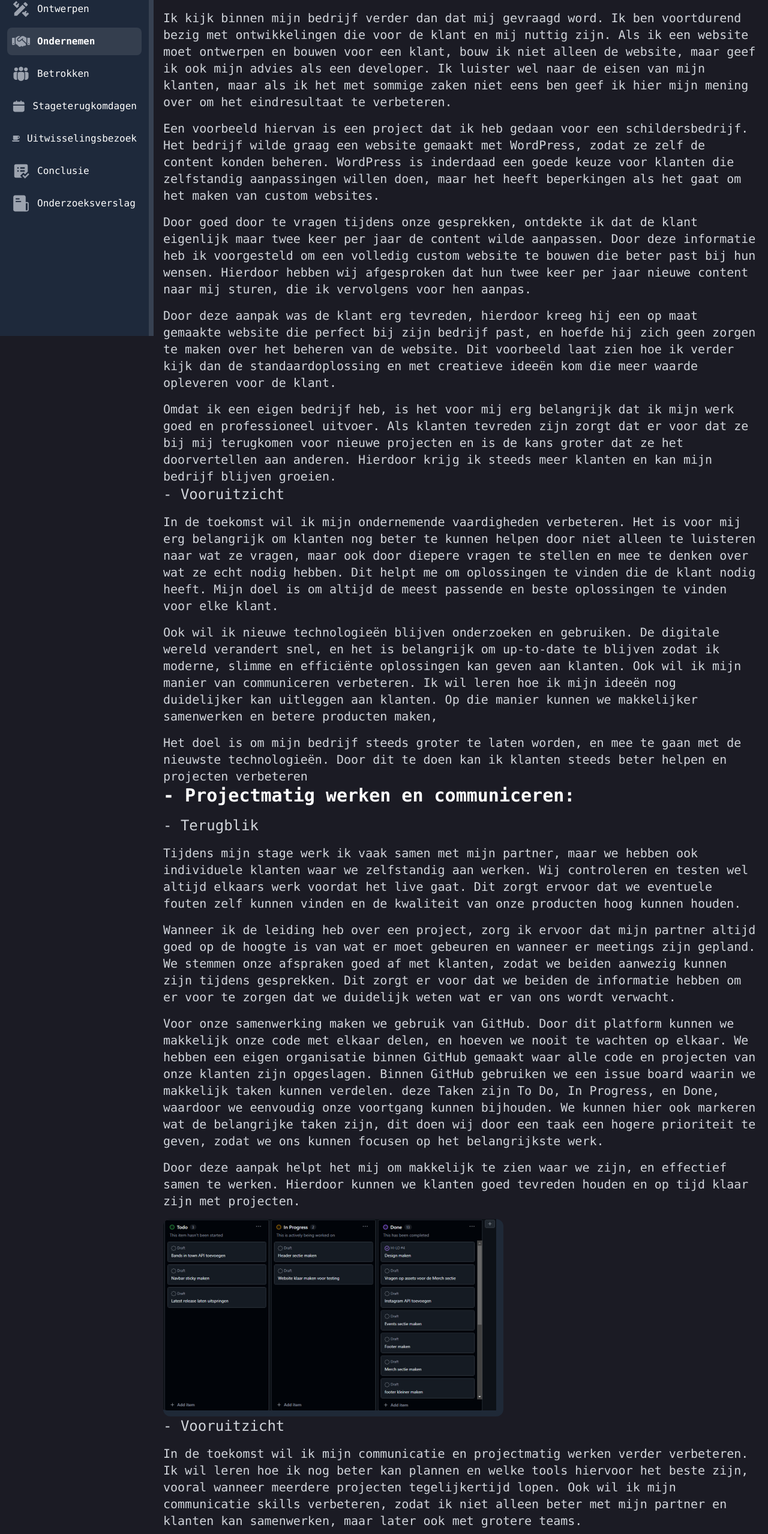
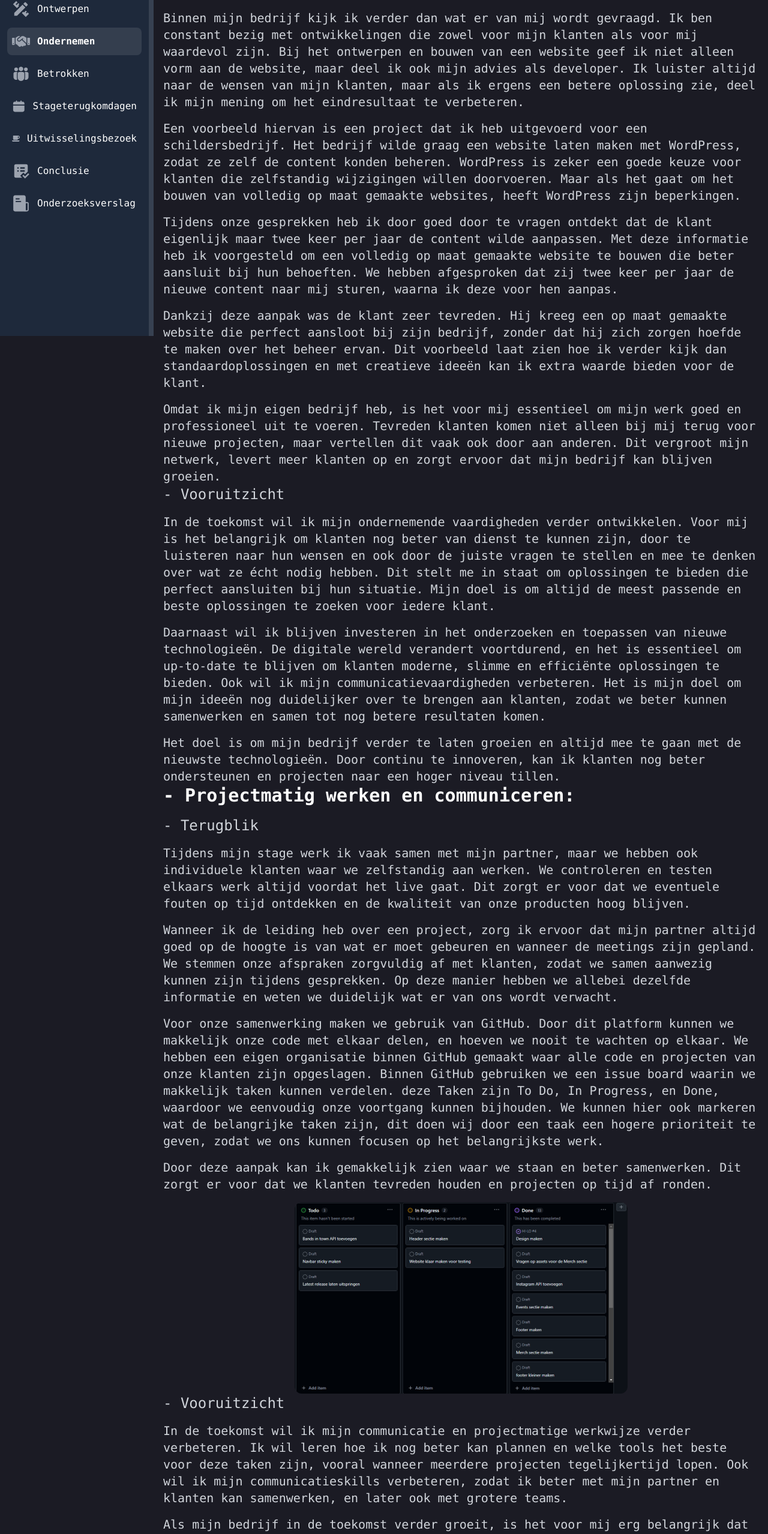
Before and after one commit to Martijn-Kalkman/stage, a Nuxt app: page /ondernemen in a window 1280 px wide. Shown: the part 240-2797 px from the top of the page at 60% size. Built offline with nearby package versions, Linux system fonts and the light colour scheme.

Commit message:
verbeteringen

```diff
--- a/pages/leafylines.vue
+++ b/pages/leafylines.vue
@@ -98,12 +98,6 @@ import Navbar from "./components/navbar.vue";
           blijft. We staan klaar om eventuele problemen snel aan te pakken en
           zorgen ervoor dat je website soepel blijft draaien.
         </p>
-
-        <iframe
-          class="mx-auto mt-4 rounded-xl w-full h-96"
-          src="https://www.youtube.com/embed/tgbNymZ7vqY"
-        >
-        </iframe>
       </div>
     </div>
   </div>
--- a/pages/ondernemen.vue
+++ b/pages/ondernemen.vue
@@ -33,65 +33,68 @@ import OpenModal from "./components/openModal.vue";
       >
       <h4 class="text-2xl mt-4 mb-4">- Terugblik</h4>
       <p>
-        Ik kijk binnen mijn bedrijf verder dan dat mij gevraagd word. Ik ben
-        voortdurend bezig met ontwikkelingen die voor de klant en mij nuttig
-        zijn. Als ik een website moet ontwerpen en bouwen voor een klant, bouw
-        ik niet alleen de website, maar geef ik ook mijn advies als een
-        developer. Ik luister wel naar de eisen van mijn klanten, maar als ik
-        het met sommige zaken niet eens ben geef ik hier mijn mening over om het
+        Binnen mijn bedrijf kijk ik verder dan wat er van mij wordt gevraagd. Ik
+        ben constant bezig met ontwikkelingen die zowel voor mijn klanten als
+        voor mij waardevol zijn. Bij het ontwerpen en bouwen van een website
+        geef ik niet alleen vorm aan de website, maar deel ik ook mijn advies
+        als developer. Ik luister altijd naar de wensen van mijn klanten, maar
+        als ik ergens een betere oplossing zie, deel ik mijn mening om het
         eindresultaat te verbeteren.
       </p>
       <p class="mt-4">
-        Een voorbeeld hiervan is een project dat ik heb gedaan voor een
-        schildersbedrijf. Het bedrijf wilde graag een website gemaakt met
-        WordPress, zodat ze zelf de content konden beheren. WordPress is
-        inderdaad een goede keuze voor klanten die zelfstandig aanpassingen
-        willen doen, maar het heeft beperkingen als het gaat om het maken van
-        custom websites.
+        Een voorbeeld hiervan is een project dat ik heb uitgevoerd voor een
+        schildersbedrijf. Het bedrijf wilde graag een website laten maken met
+        WordPress, zodat ze zelf de content konden beheren. WordPress is zeker
+        een goede keuze voor klanten die zelfstandig wijzigingen willen
+        doorvoeren. Maar als het gaat om het bouwen van volledig op maat
+        gemaakte websites, heeft WordPress zijn beperkingen.
       </p>
       <p class="mt-4">
-        Door goed door te vragen tijdens onze gesprekken, ontdekte ik dat de
-        klant eigenlijk maar twee keer per jaar de content wilde aanpassen. Door
-        deze informatie heb ik voorgesteld om een volledig custom website te
-        bouwen die beter past bij hun wensen. Hierdoor hebben wij afgesproken
-        dat hun twee keer per jaar nieuwe content naar mij sturen, die ik
-        vervolgens voor hen aanpas.
+        Tijdens onze gesprekken heb ik door goed door te vragen ontdekt dat de
+        klant eigenlijk maar twee keer per jaar de content wilde aanpassen. Met
+        deze informatie heb ik voorgesteld om een volledig op maat gemaakte
+        website te bouwen die beter aansluit bij hun behoeften. We hebben
+        afgesproken dat zij twee keer per jaar de nieuwe content naar mij
+        sturen, waarna ik deze voor hen aanpas.
       </p>
       <p class="mt-4">
-        Door deze aanpak was de klant erg tevreden, hierdoor kreeg hij een op
-        maat gemaakte website die perfect bij zijn bedrijf past, en hoefde hij
-        zich geen zorgen te maken over het beheren van de website. Dit voorbeeld
-        laat zien hoe ik verder kijk dan de standaardoplossing en met creatieve
-        ideeën kom die meer waarde opleveren voor de klant.
+        Dankzij deze aanpak was de klant zeer tevreden. Hij kreeg een op maat
+        gemaakte website die perfect aansloot bij zijn bedrijf, zonder dat hij
+        zich zorgen hoefde te maken over het beheer ervan. Dit voorbeeld laat
+        zien hoe ik verder kijk dan standaardoplossingen en met creatieve ideeën
+        kan ik extra waarde bieden voor de klant.
       </p>
       <p class="mt-4">
-        Omdat ik een eigen bedrijf heb, is het voor mij erg belangrijk dat ik
-        mijn werk goed en professioneel uitvoer. Als klanten tevreden zijn zorgt
-        dat er voor dat ze bij mij terugkomen voor nieuwe projecten en is de
-        kans groter dat ze het doorvertellen aan anderen. Hierdoor krijg ik
-        steeds meer klanten en kan mijn bedrijf blijven groeien.
+        Omdat ik mijn eigen bedrijf heb, is het voor mij essentieel om mijn werk
+        goed en professioneel uit te voeren. Tevreden klanten komen niet alleen
+        bij mij terug voor nieuwe projecten, maar vertellen dit vaak ook door
+        aan anderen. Dit vergroot mijn netwerk, levert meer klanten op en zorgt
+        ervoor dat mijn bedrijf kan blijven groeien.
       </p>
       <h4 class="text-2xl mb-4">- Vooruitzicht</h4>
       <p class="mt-4">
-        In de toekomst wil ik mijn ondernemende vaardigheden verbeteren. Het is
-        voor mij erg belangrijk om klanten nog beter te kunnen helpen door niet
-        alleen te luisteren naar wat ze vragen, maar ook door diepere vragen te
-        stellen en mee te denken over wat ze echt nodig hebben. Dit helpt me om
-        oplossingen te vinden die de klant nodig heeft. Mijn doel is om altijd
-        de meest passende en beste oplossingen te vinden voor elke klant.
+        In de toekomst wil ik mijn ondernemende vaardigheden verder ontwikkelen.
+        Voor mij is het belangrijk om klanten nog beter van dienst te kunnen
+        zijn, door te luisteren naar hun wensen en ook door de juiste vragen te
+        stellen en mee te denken over wat ze écht nodig hebben. Dit stelt me in
+        staat om oplossingen te bieden die perfect aansluiten bij hun situatie.
+        Mijn doel is om altijd de meest passende en beste oplossingen te zoeken
+        voor iedere klant.
       </p>
       <p class="mt-4">
-        Ook wil ik nieuwe technologieën blijven onderzoeken en gebruiken. De
-        digitale wereld verandert snel, en het is belangrijk om up-to-date te
-        blijven zodat ik moderne, slimme en efficiënte oplossingen kan geven aan
-        klanten. Ook wil ik mijn manier van communiceren verbeteren. Ik wil
-        leren hoe ik mijn ideeën nog duidelijker kan uitleggen aan klanten. Op
-        die manier kunnen we makkelijker samenwerken en betere producten maken,
+        Daarnaast wil ik blijven investeren in het onderzoeken en toepassen van
+        nieuwe technologieën. De digitale wereld verandert voortdurend, en het
+        is essentieel om up-to-date te blijven om klanten moderne, slimme en
+        efficiënte oplossingen te bieden. Ook wil ik mijn
+        communicatievaardigheden verbeteren. Het is mijn doel om mijn ideeën nog
+        duidelijker over te brengen aan klanten, zodat we beter kunnen
+        samenwerken en samen tot nog betere resultaten komen.
       </p>
       <p class="mt-4">
-        Het doel is om mijn bedrijf steeds groter te laten worden, en mee te
-        gaan met de nieuwste technologieën. Door dit te doen kan ik klanten
-        steeds beter helpen en projecten verbeteren
+        Het doel is om mijn bedrijf verder te laten groeien en altijd mee te
+        gaan met de nieuwste technologieën. Door continu te innoveren, kan ik
+        klanten nog beter ondersteunen en projecten naar een hoger niveau
+        tillen.
       </p>
       <span class="text-3xl text-white font-bold"
         >- Projectmatig werken en communiceren:
@@ -99,18 +102,18 @@ import OpenModal from "./components/openModal.vue";
       <h4 class="text-2xl mt-4 mb-4">- Terugblik</h4>
       <p class="mt-4">
         Tijdens mijn stage werk ik vaak samen met mijn partner, maar we hebben
-        ook individuele klanten waar we zelfstandig aan werken. Wij controleren
-        en testen wel altijd elkaars werk voordat het live gaat. Dit zorgt
-        ervoor dat we eventuele fouten zelf kunnen vinden en de kwaliteit van
-        onze producten hoog kunnen houden.
+        ook individuele klanten waar we zelfstandig aan werken. We controleren
+        en testen elkaars werk altijd voordat het live gaat. Dit zorgt er voor
+        dat we eventuele fouten op tijd ontdekken en de kwaliteit van onze
+        producten hoog blijven.
       </p>
       <p class="mt-4">
         Wanneer ik de leiding heb over een project, zorg ik ervoor dat mijn
         partner altijd goed op de hoogte is van wat er moet gebeuren en wanneer
-        er meetings zijn gepland. We stemmen onze afspraken goed af met klanten,
-        zodat we beiden aanwezig kunnen zijn tijdens gesprekken. Dit zorgt er
-        voor dat we beiden de informatie hebben om er voor te zorgen dat we
-        duidelijk weten wat er van ons wordt verwacht.
+        de meetings zijn gepland. We stemmen onze afspraken zorgvuldig af met
+        klanten, zodat we samen aanwezig kunnen zijn tijdens gesprekken. Op deze
+        manier hebben we allebei dezelfde informatie en weten we duidelijk wat
+        er van ons wordt verwacht.
       </p>
       <p class="mt-4">
         Voor onze samenwerking maken we gebruik van GitHub. Door dit platform
@@ -126,28 +129,27 @@ import OpenModal from "./components/openModal.vue";
       </p>
 
       <p class="mt-4">
-        Door deze aanpak helpt het mij om makkelijk te zien waar we zijn, en
-        effectief samen te werken. Hierdoor kunnen we klanten goed tevreden
-        houden en op tijd klaar zijn met projecten.
+        Door deze aanpak kan ik gemakkelijk zien waar we staan en beter
+        samenwerken. Dit zorgt er voor dat we klanten tevreden houden en
+        projecten op tijd af ronden.
       </p>
       <img
-        class="mt-4 shadow-white border-b-[10px] border-r-[12px] rounded-xl border-gray-800 transition-all duration-300 hover:border-b-0 hover:border-r-0"
+        class="mt-4 mx-auto shadow-white rounded-xl "
         src="/figuur7goed.png"
         alt="Floating Image"
       />
       <h4 class="text-2xl mb-4">- Vooruitzicht</h4>
       <p>
-        In de toekomst wil ik mijn communicatie en projectmatig werken verder
-        verbeteren. Ik wil leren hoe ik nog beter kan plannen en welke tools
-        hiervoor het beste zijn, vooral wanneer meerdere projecten
-        tegelijkertijd lopen. Ook wil ik mijn communicatie skills verbeteren,
-        zodat ik niet alleen beter met mijn partner en klanten kan samenwerken,
-        maar later ook met grotere teams.
+        In de toekomst wil ik mijn communicatie en projectmatige werkwijze
+        verder verbeteren. Ik wil leren hoe ik nog beter kan plannen en welke
+        tools het beste voor deze taken zijn, vooral wanneer meerdere projecten
+        tegelijkertijd lopen. Ook wil ik mijn communicatieskills verbeteren,
+        zodat ik beter met mijn partner en klanten kan samenwerken, en later ook met grotere teams.
       </p>
       <p class="pt-4">
         Als mijn bedrijf in de toekomst verder groeit, is het voor mij erg
         belangrijk dat deze stappen goed worden uitgevoerd. Op deze manier weten
-        mijn partner en ik wat we van elkaar kunnen verwachten, en hebben we
+        mijn partner en ik wat we van elkaar kunnen verwachten en hebben we
         altijd een basisstructuur om op terug te vallen.
       </p>
     </div>
--- a/pages/ontwikkelen.vue
+++ b/pages/ontwikkelen.vue
@@ -99,7 +99,7 @@ import OpenModal from "./components/openModal.vue";
           te maken.
         </p>
         <p class="pt-4">
-          Hier is de gecontroleerde tekst: Om de snelheid van de websites die ik
+          Om de snelheid van de websites die ik
           bouw verder te verhogen, ben ik ook bezig met het optimaliseren van
           andere onderdelen. Zo heb ik bijvoorbeeld alle foto’s omgezet naar het
           .webp-formaat in plaats van PNG of JPG, zodat de laadtijd van de
--- a/pages/stageterugkomdagen.vue
+++ b/pages/stageterugkomdagen.vue
@@ -12,30 +12,37 @@ import Navbar from "./components/navbar.vue";
         </h1>
         <h3 class="text-3xl text-white font-bold">- Dag 1:</h3>
         <p class="mt-4">
-          Op de eerste stage-terugkomdag heeft iedereen zijn stageplan laten
-          zien, en verteld over het werk en het bedrijf waar ze stage lopen. Ik
-          kreeg die dag ook feedback op mijn plan en tips om het te verbeteren.
-          Ik heb ook mijn eerste les over kritische literatuurstudie gehad,
-          waarin ik onderzoek deed naar hoe ik de SEO binnen mijn bedrijf kan
-          verbeteren.
+          Op de eerste stage-terugkomdag presenteerde iedereen zijn stageplan en
+          vertelde over het werk en het bedrijf waar ze stage lopen. Die dag
+          kreeg ik ook waardevolle feedback op mijn plan en tips om het verder
+          te verbeteren. Daarnaast had ik mijn eerste les over kritische
+          literatuurstudie, waarin ik onderzoek deed naar manieren om de SEO
+          binnen mijn bedrijf te verbeteren.
         </p>
         <h3 class="text-3xl text-white font-bold">- Dag 2:</h3>
         <p class="mt-4">
-          Op deze dag heb ik met mijn begeleider weer gesproken over de
-          voortgang van miin stage. Hij gaf me ook advies over ons stageverslag
-          en we konden vragen stellen over het verslag. Na het gesprek ben ik
-          naar de les Kritische Literatuurstudie gegaan, waar ik les kreeg over
-          het maken van een DESTEP en SWOT. Deze informatie heb ik toegepast in
+          Op deze dag heb ik met mijn begeleider gesproken over de voortgang van
+          mijn stage. Hij gaf me advies over ons stageverslag en beantwoordde
+          vragen die we hadden over het verslag. Na dit gesprek volgde ik de les
+          Kritische Literatuurstudie, waarin ik meer leerde over het maken van
+          een DESTEP- en SWOT-analyse. Deze kennis heb ik direct toegepast in
           mijn verslag over mijn onderwerp.
         </p>
         <h3 class="text-3xl text-white font-bold">- Dag 3:</h3>
         <p class="mt-4">
-          Op deze dag ging het voortgangs gesprek met mijn begleider Roel
-          Hooiring niet door omdat hij niet aanwezig was. Ik ben wel naar de les
-          gegaan van kritische literatuurstudie waar ik meer onderzoek heb
+          Op deze dag ging het voortgangsgesprek met mijn begeleider, Roel
+          Hooiring, niet door omdat hij niet aanwezig was. Wel heb ik de les
+          Kritische Literatuurstudie gevolgd, waar ik verder onderzoek heb
           gedaan naar mijn onderwerp.
         </p>
         <h3 class="text-3xl text-white font-bold">- Dag 4:</h3>
+        <p class="mt-4">
+          Op de laatste stage-terugkomdag heb ik feedback gekregen op mijn
+          concept stageverslag. Deze feedback ga ik verwerken in mijn
+          eindresultaat. Verder heb ik een les Kritische Literatuurstudie
+          gevolgd, waarin we verdergingen met ons onderzoek en informatie kregen
+          over het eindverslag.
+        </p>
       </div>
     </div>
   </div>
```
Also changed, not shown: pages/betrokken.vue (+50 -34 lines), pages/conclusie.vue (+11 -11 lines), pages/oosterwijkonderhoud.vue (+12 -5 lines), pages/uitwisselingsbezoek.vue (+21 -22 lines).
